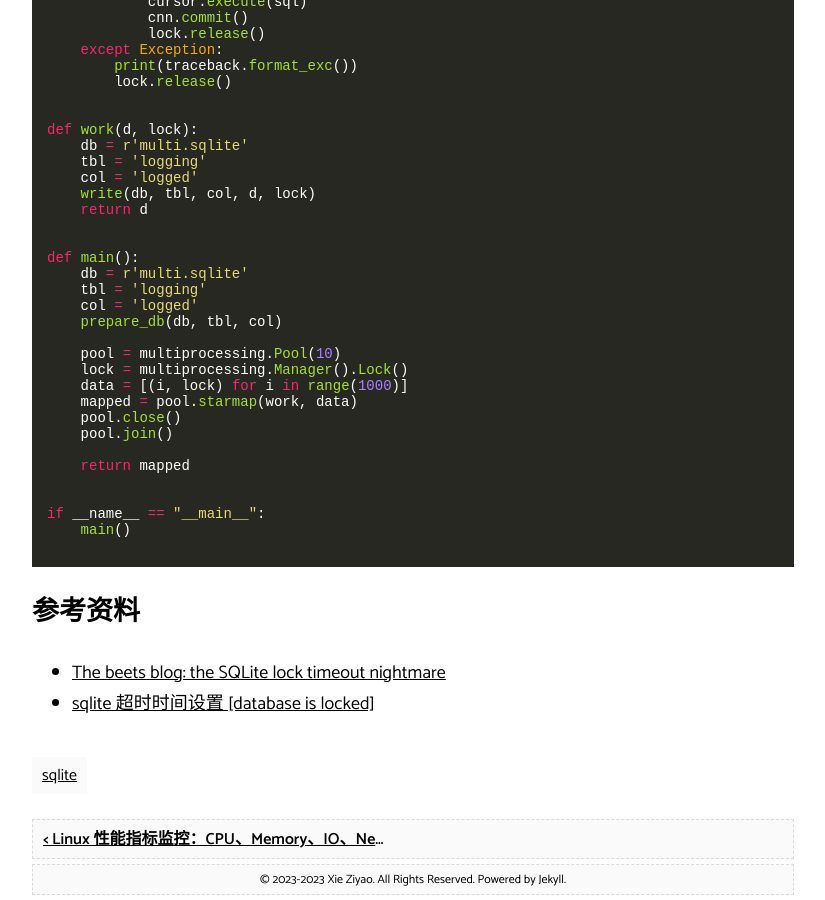
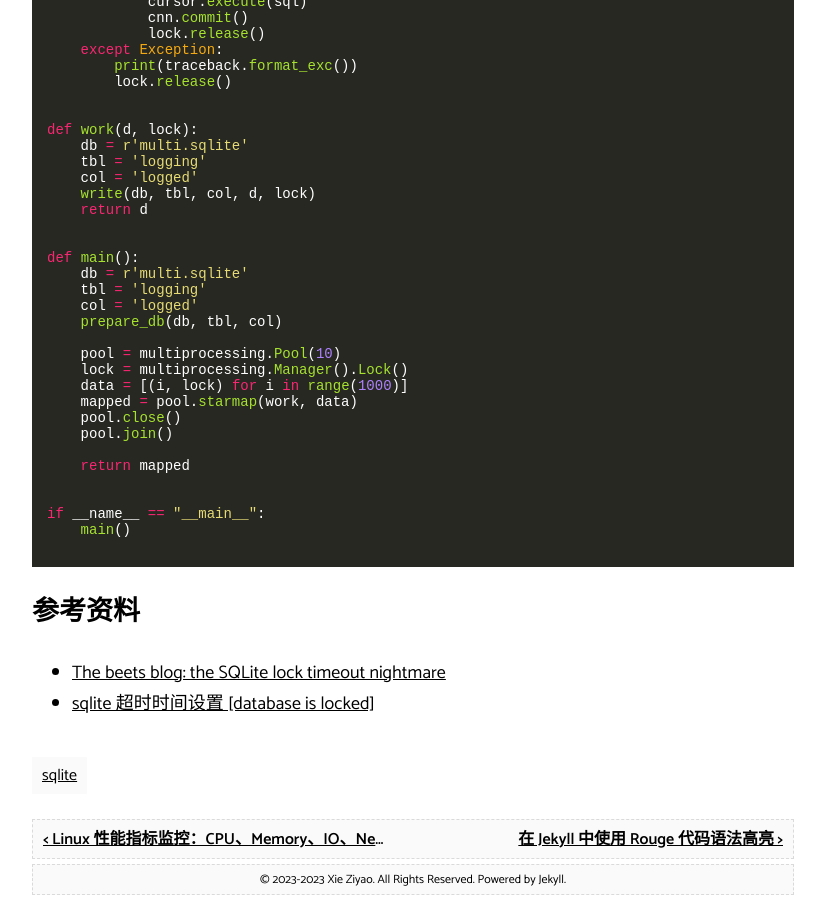
Before and after one commit to ziyaoxie/ziyaoxie.github.io, a Jekyll site: the page built from _posts/2023-07-26-sqlite-concurrency-exception.md, in a window 1280 px wide and 900 px high, scrolled down 1543 px. Shown: the whole window, without its empty margins (227-1052 px from the left). Built offline with Jekyll 4.4.1, drawn with Linux system fonts in a browser that asks for light colours; comment, search, counter and statistics services are not loaded; some of the changed lines change nothing that is shown.

Commit message:
_posts: Add 2023-09-18-jekyll-with-rouge.md
Signed-off-by: ziyaoxie <ziyaoxie@outlook.com>

```diff
--- a/_config.yml
+++ b/_config.yml
@@ -14,6 +14,7 @@
   picture: assets/images/profile.jpg
   twitter: XieZiyao # twitter username
   github: ziyaoxie # github username
+  linkedin: xieziyao # linkedin username
   email: ziyaoxie@outlook.com # email address
 
 gitalk:
--- /dev/null
+++ b/_posts/2023-09-18-jekyll-with-rouge.md
@@ -0,0 +1,67 @@
+---
+title: "在 Jekyll 中使用 Rouge 代码语法高亮"
+date: 2023-09-18T20:36:00+08:00
+author: Xie Ziyao
+layout: post
+permalink: /jekyll-with-rouge/
+categories: [工作笔记]
+tags: [jekyll]
+---
+
+Jekyll 内置支持使用 Rouge 或 Pygments 对代码片段进行语法高亮显示，Rouge 是 Jekyll 3 及更高版本中的默认语法高亮显示，且支持 Github Pages。
+
+## 安装 Rouge
+
+安装 Rouge 和普通的 Jekyll 插件安装一样：
+
+{% highlight bash %}
+$ gem install rouge
+{% endhighlight %}
+
+然后在 `_config.yml` 文件声明使用：
+
+{% highlight yaml %}
+highlighter: rouge
+{% endhighlight %}
+
+如果你使用 `kramdown`，那么添加以下内容：
+
+{% highlight yaml %}
+markdown: kramdown
+kramdown:
+input: GFM
+syntax_highlighter: rouge
+{% endhighlight %}
+
+## 使用 Rouge 代码语法高亮
+
+Rouge 可以支持 100 多种语言的语法突出显示，参考[官方说明](https://github.com/rouge-ruby/rouge/wiki/List-of-supported-languages-and-lexers)。要使用语法突出显示来呈现代码块，示例如下：
+
+{% highlight markdown %}
+{% raw %}
+{% highlight ruby linenos %}
+def foo
+  puts 'foo'
+end
+{% endhighlight %}
+{% endraw %}
+{% endhighlight %}
+
+包含 `linenos` 参数将强制突出显示的代码包含行号。
+
+## Rouge 样式
+
+Rouge 提供了一些语法突出显示样式主题，参考官方说明：[Rouge 主题文档](https://rouge-ruby.github.io/docs/Rouge/Themes.html) / [Rouge 主题](https://github.com/mzlogin/rouge-themes)。
+
+Rouge 内置有 `rougify`，这是一个将样式主题转换为 CSS 文件的命令行工具，参考上面链接的文档使用。
+
+## 特殊代码处理
+
+{% assign openTag = '{%' %}
+
+Markdown 解析代码块时，如遇到 Liquid 的源码，由于转义字符 { 及 }，会使用得 Liquid 的部分不被渲染，可以用标签 `{{ openTag }} raw %}` 与 `{{ openTag }} endraw %}` 包裹转义字符进行处理。
+
+## 参考资料
+
+- [Syntax Highlighting your code in Jekyll with Rouge](https://dqdongg.com/blog/2018/12/22/Blog-rouge.html)
+- [使用Jekyll和github搭建自己的个人博客](http://blog.17study.com.cn/2017/12/11/setting-your-own-jekyll-blog/)
```
Also changed, not shown: 1 other file.
